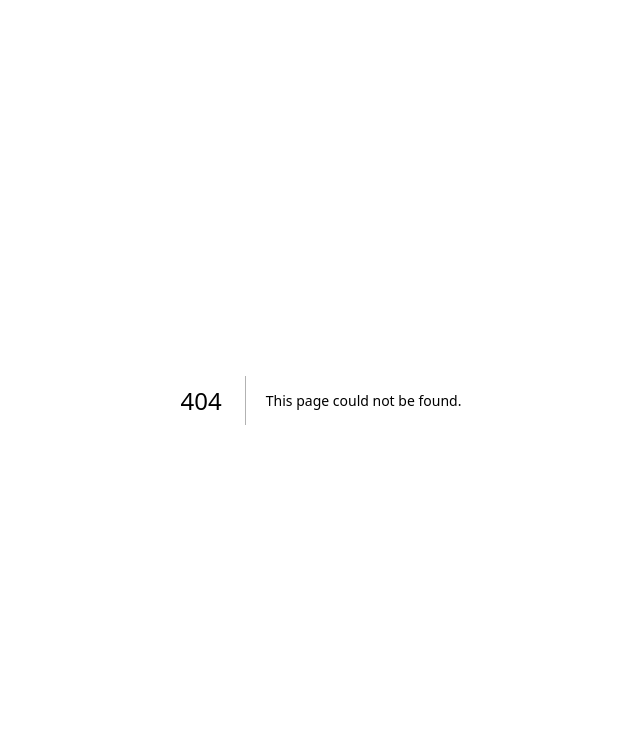
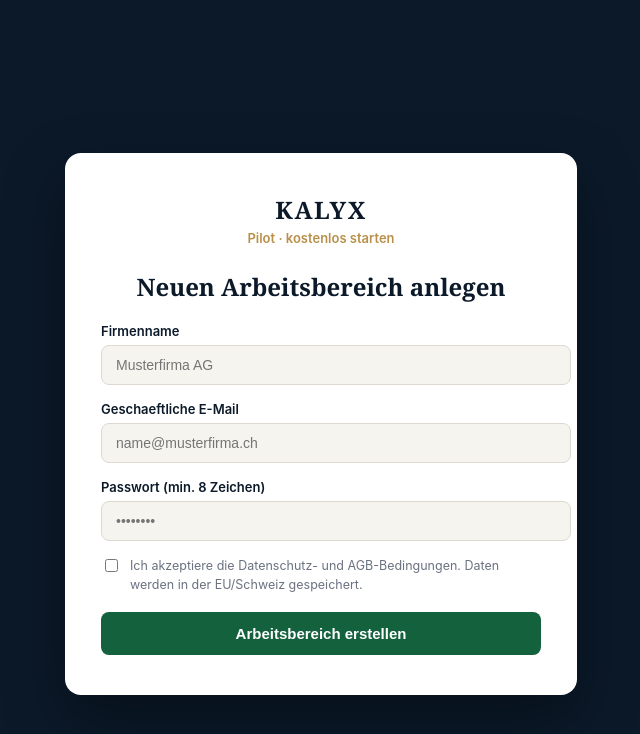
Before and after one commit to Kalyxag/kalyx-app, a Next.js app: page /registrieren in a window 1280 px wide. Before the commit this address had no page. Shown: the top 734 px of the page, without its empty margins (319-959 px from the left). Built offline with nearby package versions, Linux system fonts and the light colour scheme.

Commit message:
Die Registrierungsseite
page.tsx → app/registrieren/page.tsx (die Registrierungsseite)

```diff
--- /dev/null
+++ b/app/registrieren/page.tsx
@@ -0,0 +1,116 @@
+// Ziel-Pfad im Repo: app/registrieren/page.tsx
+//
+// Schlanke Selbst-Registrierung (Konversionspfad von der Landingpage).
+// Sendet an /api/registrieren und zeigt danach den angelegten
+// Arbeitsbereich. Der Setup-Assistent (/onboarding) folgt als naechster Baustein.
+'use client'
+
+import { useState } from 'react'
+
+const GREEN = '#14613E'
+const NAVY = '#0B1929'
+const GOLD = '#B8904A'
+const GRAY = '#6B7280'
+
+export default function RegistrierenPage() {
+  const [companyName, setCompanyName] = useState('')
+  const [email, setEmail] = useState('')
+  const [password, setPassword] = useState('')
+  const [consent, setConsent] = useState(false)
+  const [loading, setLoading] = useState(false)
+  const [error, setError] = useState('')
+  const [done, setDone] = useState<{ slug: string } | null>(null)
+
+  async function submit(e: React.FormEvent) {
+    e.preventDefault()
+    setError('')
+    setLoading(true)
+    try {
+      const res = await fetch('/api/registrieren', {
+        method: 'POST',
+        headers: { 'Content-Type': 'application/json' },
+        body: JSON.stringify({ companyName, email, password, consent }),
+      })
+      const data = await res.json()
+      if (!res.ok || !data.ok) {
+        setError(data.error || 'Etwas ist schiefgelaufen. Bitte erneut versuchen.')
+        return
+      }
+      setDone({ slug: data.slug })
+    } catch {
+      setError('Verbindung fehlgeschlagen. Bitte erneut versuchen.')
+    } finally {
+      setLoading(false)
+    }
+  }
+
+  const wrap: React.CSSProperties = {
+    minHeight: '100vh', display: 'flex', alignItems: 'center', justifyContent: 'center',
+    background: NAVY, padding: 24, fontFamily: '-apple-system, system-ui, sans-serif',
+  }
+  const card: React.CSSProperties = {
+    width: '100%', maxWidth: 440, background: '#fff', borderRadius: 16,
+    padding: '40px 36px', boxShadow: '0 24px 60px rgba(0,0,0,.35)',
+  }
+  const label: React.CSSProperties = { display: 'block', fontSize: 13, fontWeight: 600, color: NAVY, marginBottom: 6 }
+  const input: React.CSSProperties = {
+    width: '100%', fontSize: 14, color: '#111', background: '#F5F4EF',
+    border: '1.5px solid #DDD9D0', borderRadius: 8, padding: '11px 14px', marginBottom: 16, outline: 'none',
+  }
+  const btn: React.CSSProperties = {
+    width: '100%', fontSize: 15, fontWeight: 600, color: '#fff', background: GREEN,
+    border: 'none', borderRadius: 8, padding: '13px 18px', cursor: 'pointer',
+    opacity: loading ? 0.7 : 1,
+  }
+
+  if (done) {
+    return (
+      <div style={wrap}>
+        <div style={card}>
+          <div style={{ width: 56, height: 56, borderRadius: '50%', background: '#E6F0EB', display: 'flex', alignItems: 'center', justifyContent: 'center', margin: '0 auto 20px' }}>
+            <svg width="28" height="28" viewBox="0 0 24 24" fill="none" stroke={GREEN} strokeWidth="2.2" strokeLinecap="round" strokeLinejoin="round"><path d="M20 6L9 17l-5-5" /></svg>
+          </div>
+          <h1 style={{ fontFamily: 'Georgia, serif', fontSize: 26, color: NAVY, textAlign: 'center', marginBottom: 10 }}>Arbeitsbereich angelegt</h1>
+          <p style={{ fontSize: 15, color: GRAY, textAlign: 'center', lineHeight: 1.6, marginBottom: 8 }}>
+            Dein KALYX-Arbeitsbereich <strong style={{ color: GREEN }}>{done.slug}</strong> ist erstellt und dauerhaft gespeichert.
+          </p>
+          <p style={{ fontSize: 13, color: GRAY, textAlign: 'center', lineHeight: 1.6 }}>
+            Naechster Schritt: die gefuehrte Einrichtung (Firmenprofil, Abteilungen, Branding). Diese folgt als naechster Baustein.
+          </p>
+        </div>
+      </div>
+    )
+  }
+
+  return (
+    <div style={wrap}>
+      <form style={card} onSubmit={submit}>
+        <div style={{ textAlign: 'center', marginBottom: 24 }}>
+          <div style={{ fontFamily: 'Georgia, serif', fontSize: 24, fontWeight: 600, color: NAVY, letterSpacing: '.06em' }}>KALYX</div>
+          <p style={{ fontSize: 13, color: GOLD, fontWeight: 600, marginTop: 4 }}>Pilot · kostenlos starten</p>
+        </div>
+        <h1 style={{ fontFamily: 'Georgia, serif', fontSize: 24, color: NAVY, marginBottom: 20, textAlign: 'center' }}>Neuen Arbeitsbereich anlegen</h1>
+
+        <label style={label}>Firmenname</label>
+        <input style={input} value={companyName} onChange={e => setCompanyName(e.target.value)} placeholder="Musterfirma AG" autoComplete="organization" />
+
+        <label style={label}>Geschaeftliche E-Mail</label>
+        <input style={input} type="email" value={email} onChange={e => setEmail(e.target.value)} placeholder="name@musterfirma.ch" autoComplete="email" />
+
+        <label style={label}>Passwort (min. 8 Zeichen)</label>
+        <input style={input} type="password" value={password} onChange={e => setPassword(e.target.value)} placeholder="••••••••" autoComplete="new-password" />
+
+        <label style={{ display: 'flex', alignItems: 'flex-start', gap: 9, fontSize: 12.5, color: GRAY, lineHeight: 1.5, marginBottom: 18 }}>
+          <input type="checkbox" checked={consent} onChange={e => setConsent(e.target.checked)} style={{ marginTop: 2, accentColor: GREEN }} />
+          <span>Ich akzeptiere die Datenschutz- und AGB-Bedingungen. Daten werden in der EU/Schweiz gespeichert.</span>
+        </label>
+
+        {error && <p style={{ color: '#C0392B', fontSize: 13, marginBottom: 14 }}>{error}</p>}
+
+        <button type="submit" style={btn} disabled={loading}>
+          {loading ? 'Wird angelegt …' : 'Arbeitsbereich erstellen'}
+        </button>
+      </form>
+    </div>
+  )
+}
```
